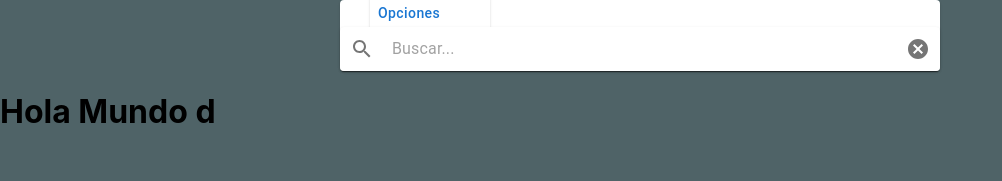
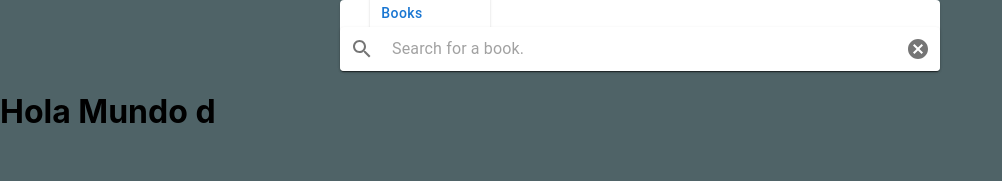
Before and after one commit to BeduTeam8/FrontEndReact, a React (Create React App) app: page / in a window 1280 px wide. Shown: the top 181 px of the page, without its empty margins (0-1002 px from the left). Built offline with nearby package versions, Linux system fonts and the light colour scheme.

Commit message:
update components to reflect jsx and update searchresults with simple styling

```diff
--- a/src/components/BarSearch.js
+++ /dev/null
@@ -1,43 +0,0 @@
-import * as React from 'react';
-import Paper from '@mui/material/Paper';
-import InputBase from '@mui/material/InputBase';
-//import Divider from '@mui/material/Divider';
-import IconButton from '@mui/material/IconButton';
-//import MenuIcon from '@mui/icons-material/Menu';
-import SearchIcon from '@mui/icons-material/Search';
-import CancelIcon from '@mui/icons-material/Cancel'
-import BasicMenu from './MenuInSearchResults';
-
-export default function BarSearch() {
-  return (
-    <Paper
-    component="form"
-        sx={{ m: 'auto', display: 'flex', flexDirection: 'column', width: 600 }}>
-    <Paper
-        sx={{ m: '-5px auto -5px 30px',p:'auto -5px' ,width: 120 }}
-    >
-    <BasicMenu></BasicMenu>
-    </Paper>
-    <Paper
-      component="form"
-      sx={{ p: '2px auto',m: 'auto', display: 'flex', alignItems: 'center', width: 600 }}
-    >
-
-
-      <IconButton type="button" sx={{ p: '10px' }} aria-label="search">
-        <SearchIcon />
-      </IconButton>
-      <InputBase
-        sx={{ ml: 1, flex: 2 }}
-        placeholder="Buscar..."
-        inputProps={{ 'aria-label': 'Buscar...' }}
-      />
-      <IconButton sx={{ p: '10px' }} aria-label="menu">
-        <CancelIcon />
-      </IconButton>
-
-
-    </Paper>
-    </Paper>
-  );
-}
--- /dev/null
+++ b/src/components/BarSearch.jsx
@@ -0,0 +1,46 @@
+import * as React from "react";
+import Paper from "@mui/material/Paper";
+import InputBase from "@mui/material/InputBase";
+//import Divider from '@mui/material/Divider';
+import IconButton from "@mui/material/IconButton";
+//import MenuIcon from '@mui/icons-material/Menu';
+import SearchIcon from "@mui/icons-material/Search";
+import CancelIcon from "@mui/icons-material/Cancel";
+import BasicMenu from "./MenuInSearchResults";
+
+export default function BarSearch() {
+	return (
+		<Paper
+		className="DropDown"
+			component="form"
+			sx={{ m: "auto", display: "flex", flexDirection: "column", width: 600 }}
+		>
+			<Paper sx={{ m: "-5px auto -5px 30px", p: "auto -5px", width: 120 }}>
+				<BasicMenu className="BasicMenu"></BasicMenu>
+			</Paper>
+			<Paper
+			className="SearchBar"
+				component="form"
+				sx={{
+					p: "2px auto",
+					m: "auto",
+					display: "flex",
+					alignItems: "center",
+					width: 600,
+				}}
+			>
+				<IconButton type="button" sx={{ p: "10px" }} aria-label="search">
+					<SearchIcon />
+				</IconButton>
+				<InputBase
+					sx={{ ml: 1, flex: 2 }}
+					placeholder="Search for a book."
+					inputProps={{ "aria-label": "Search Bar" }}
+				/>
+				<IconButton sx={{ p: "10px" }} aria-label="menu">
+					<CancelIcon />
+				</IconButton>
+			</Paper>
+		</Paper>
+	);
+}
--- a/src/components/MenuInSearchResults.js
+++ /dev/null
@@ -1,61 +0,0 @@
-import * as React from 'react';
-import Button from '@mui/material/Button';
-import Menu from '@mui/material/Menu';
-import MenuItem from '@mui/material/MenuItem';
-
-
-export default function BasicMenu() {
-  let menu = ["opcion1","opcion2","opcion3","opcion4"]
-  const [anchorEl, setAnchorEl] = React.useState(null);
-
-  let [opciones,setOpciones] = React.useState('Opciones'
-);
-  const open =  Boolean(anchorEl);
-
-  const handleClick = (event) => {
-    setAnchorEl(event.currentTarget);
-  };
-  const handleClose = (event) => {
-    setAnchorEl(null);
-    if(event.target.innerText!==""){
-    setOpciones(opciones = event.target.innerText)
-    }else(setOpciones(opciones="Opciones"))
-
-  };
-
-  function SetMenu(){
-    let menuready = menu.map((element)=>{
-      return <MenuItem onClick={handleClose}>{element}</MenuItem>
-    })
-    return menuready
-
-  }
-
-
-  return (
-    <div>
-      <Button
-        id="basic-button"
-        aria-controls={open ? 'basic-menu' : undefined}
-        aria-haspopup="true"
-        aria-expanded={open ? 'true' : undefined}
-        onClick={handleClick}
-        style={{textTransform:'none'}}
-      >
-        {opciones}
-      </Button>
-      <Menu
-        id="basic-menu"
-        anchorEl={anchorEl}
-        open={open}
-        onClose={handleClose}
-        MenuListProps={{
-          'aria-labelledby': 'basic-button',
-        }}
-      >
-
-      {SetMenu()}
-      </Menu>
-    </div>
-  );
-}
--- /dev/null
+++ b/src/components/MenuInSearchResults.jsx
@@ -0,0 +1,57 @@
+import * as React from "react";
+import Button from "@mui/material/Button";
+import Menu from "@mui/material/Menu";
+import MenuItem from "@mui/material/MenuItem";
+
+export default function BasicMenu() {
+	let menu = ["Books", "Genre", "Author", "Editorial"];
+	const [anchorEl, setAnchorEl] = React.useState(null);
+
+	let [opciones, setOpciones] = React.useState("Books");
+	const open = Boolean(anchorEl);
+
+	const handleClick = (event) => {
+		setAnchorEl(event.currentTarget);
+	};
+	const handleClose = (event) => {
+		setAnchorEl(null);
+		if (event.target.innerText !== "") {
+			setOpciones((opciones = event.target.innerText));
+		} else setOpciones((opciones = "Opciones"));
+	};
+
+	function SetMenu() {
+		let menuready = menu.map((element) => {
+			return <MenuItem onClick={handleClose}>{element}</MenuItem>;
+		});
+		return menuready;
+	}
+
+	// add handlesearch as params to menu
+
+	return (
+		<div>
+			<Button
+				id="basic-button"
+				aria-controls={open ? "basic-menu" : undefined}
+				aria-haspopup="true"
+				aria-expanded={open ? "true" : undefined}
+				onClick={handleClick}
+				style={{ textTransform: "none" }}
+			>
+				{opciones}
+			</Button>
+			<Menu
+				id="basic-menu"
+				anchorEl={anchorEl}
+				open={open}
+				onClose={handleClose}
+				MenuListProps={{
+					"aria-labelledby": "basic-button",
+				}}
+			>
+				{SetMenu()}
+			</Menu>
+		</div>
+	);
+}
--- /dev/null
+++ b/src/css/SearchResults.css
@@ -0,0 +1 @@
+git s
--- a/src/pages/SearchResults.js
+++ b/src/pages/SearchResults.js
@@ -3,16 +3,31 @@ import React from "react";
 import BarSearch from "../components/BarSearch";
 //import BasicMenu from "../components/MenuInSearchResults";
 
-function SearchResult(){
-    return(
-        <div>
-            <BarSearch ></BarSearch>
+// depending on menu selection send search bar route path to search results page
+// const handleSearch = (event) => {
+// 	let search = event.target.innerText;
+// 	switch (search) {
+// 		case "Books":
+// 			return <SearchResults search={search} />;
+// 		case "Genre":
+// 			return <SearchResults search={search} />;
+// 		case "Author":
+// 			return <SearchResults search={search} />;
+// 		case "Editorial":
+// 			return <SearchResults search={search} />;
+// 		default:
+// 			return <SearchResults search={search} />;
+// 	}
+// };
 
-            <h1>Hola Mundo d </h1>
+function SearchResult() {
+	return (
+		<div>
+			<BarSearch></BarSearch>
 
-
-        </div>
-    )
+			<h1>Hola Mundo d </h1>
+		</div>
+	);
 }
 
 export default SearchResult;
```
Also changed, not shown: src/components/dataList copy.txt (deleted).
